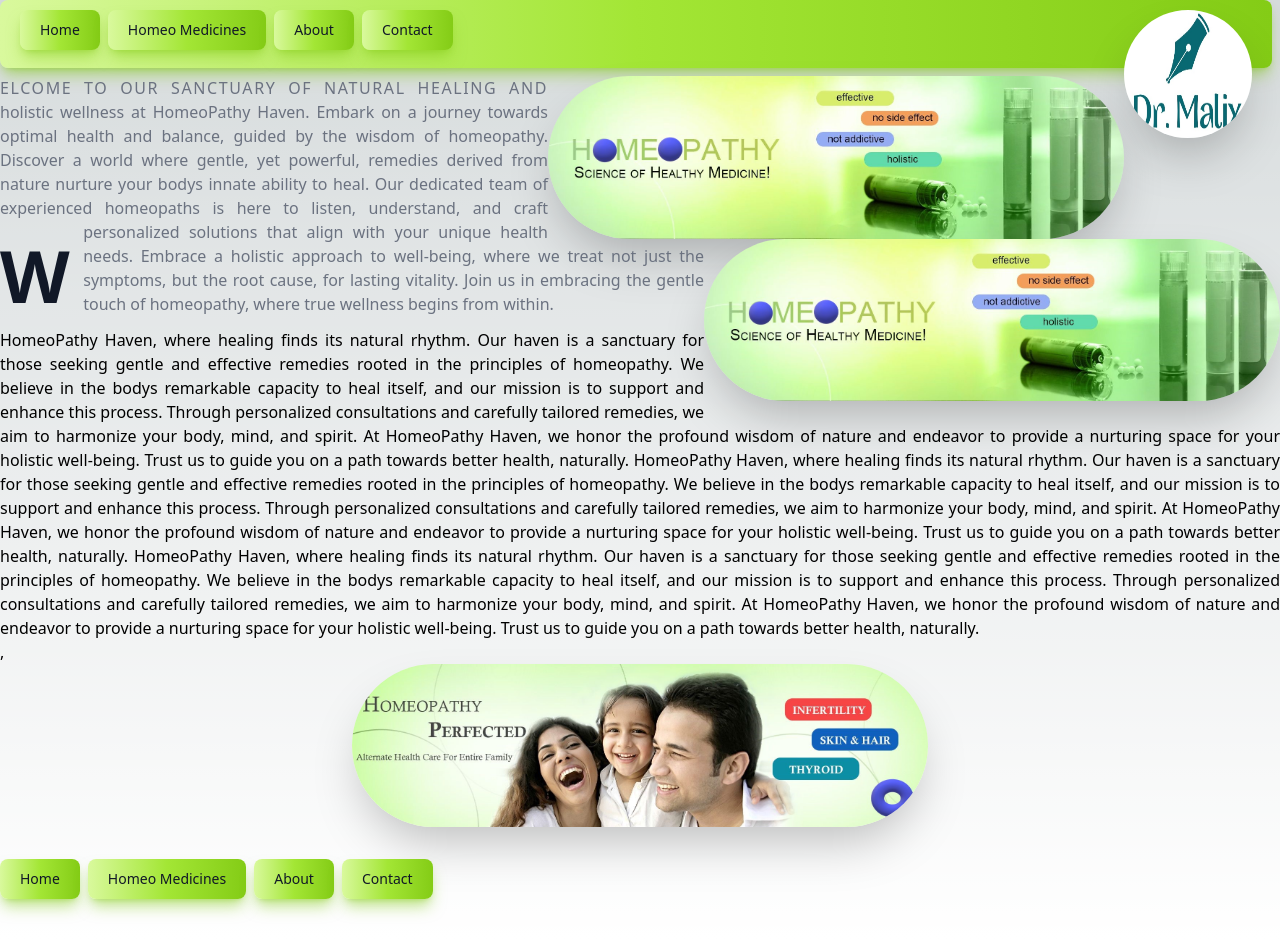
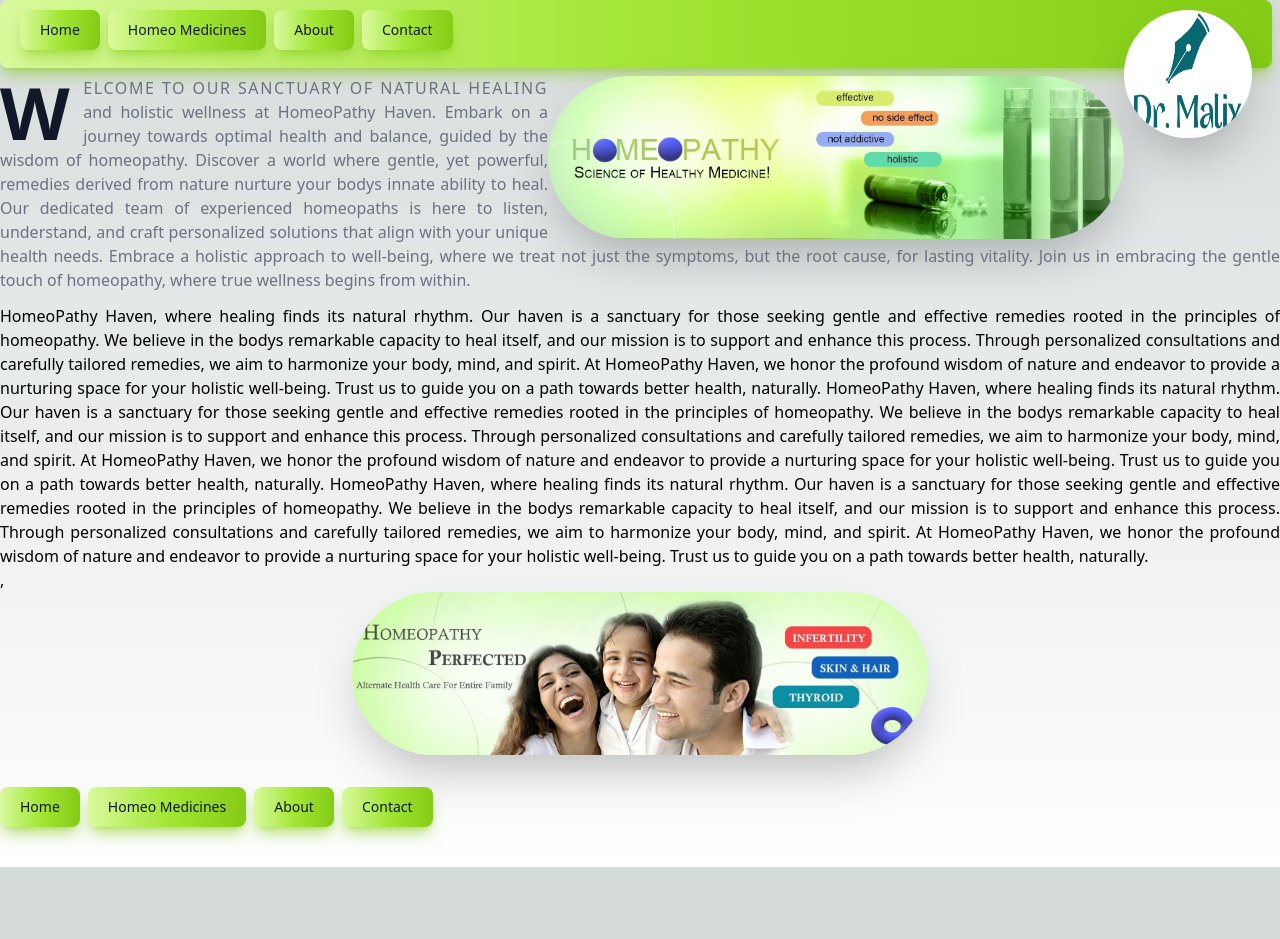
Before and after one commit to DoctorMalix/drmalix.com, a Next.js app: page / in a window 1280 px wide. After the commit the page ends 867 px from the top, so only its background shows below. Built offline with nearby package versions, Linux system fonts and the light colour scheme.

Commit message:
Extra Image removed from Home Page

```diff
--- a/src/app/page.tsx
+++ b/src/app/page.tsx
@@ -11,12 +11,7 @@ export default function Home() {
     <div>
       </div>
 
-      <Image className="max-w-xl h-auto float-right mx-auto rounded-full shadow-2xl dark:shadow-green-800"
-          src="/image-home/header2.jpg" //. Route of the image file
-          height={50} // Desired size with correct aspect ratio
-          width={1200} // Desired size with correct aspect ratio
-          alt="Homeo"
-        />
+
 
 
 <p className="mb-3 text-gray-500 dark:text-gray-400 first-line:uppercase first-line:tracking-widest first-letter:text-7xl first-letter:font-bold first-letter:text-gray-900 dark:first-letter:text-gray-100 first-letter:mr-3 first-letter:float-left">
```
